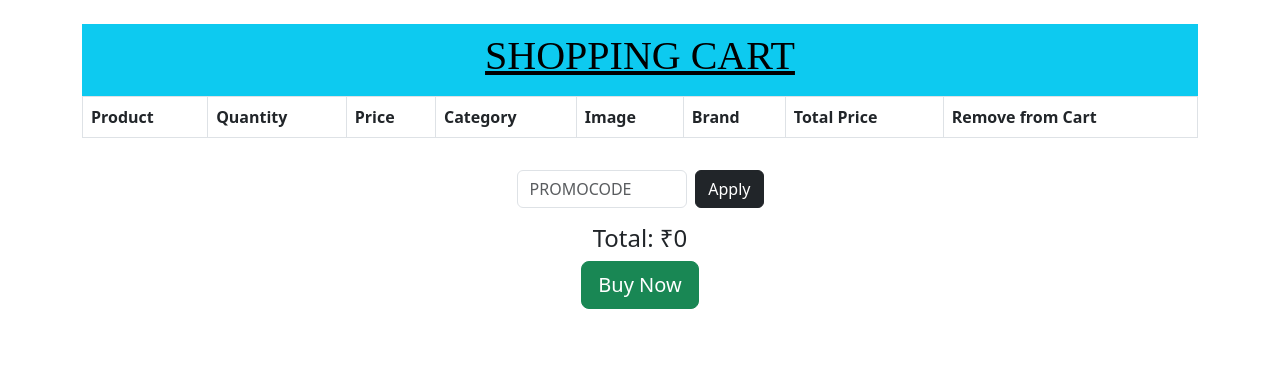
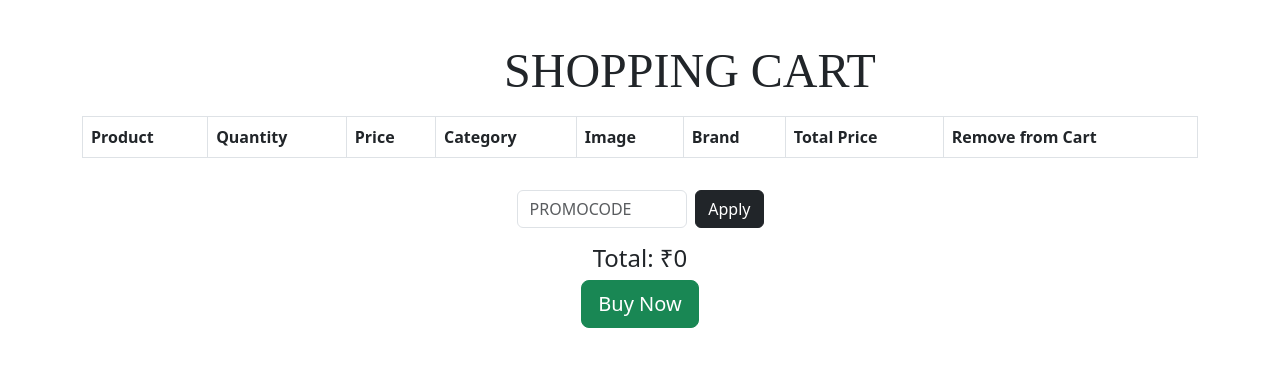
Before and after one commit to vgdk77/online-shopping, a Flask app: page /cart in a window 1280 px wide. Shown: the part 70-437 px from the top of the page. Run offline with Flask 3, Linux system fonts and the light colour scheme; a user stored in the database is signed in; data comes from the database, SQL or seed files in the repository; lists and menus that the app fills with data are empty.

Commit message:
Update cart.html

```diff
--- a/templates/cart.html
+++ b/templates/cart.html
@@ -2,8 +2,8 @@
 {% block title %}YOUR SHOPPING CART{% endblock %}
 {% block main %}
     <div class="container my-4">
-        <div class="text-bg-info p-2" style="font-family: Algerian;">
-            <h1><center><u>SHOPPING CART</u></center></h1>
+        <div class=" p-2" style="font-family: Times New Roman;">
+            <h1 style="font-size: 3rem; padding-left:100px; padding-top: 10px;"><center> SHOPPING CART</center></h1>
         </div>
         <div class="table-responsive">
                 <table class="table table-bordered table-hover">
```
